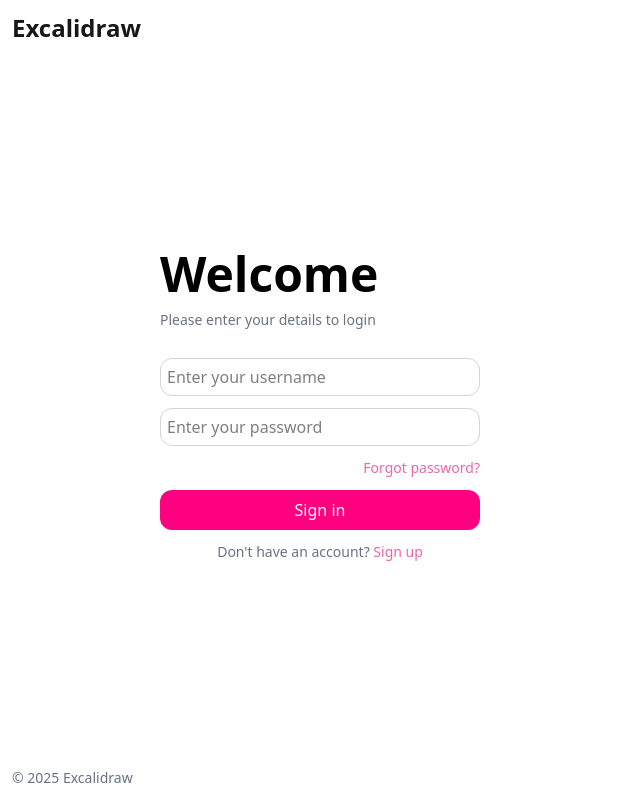
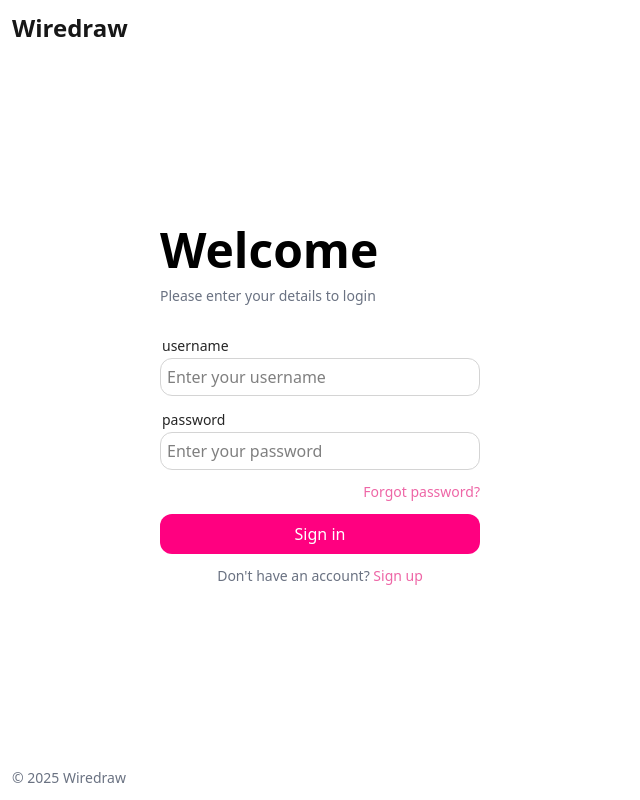
Before and after one commit to watashiwaaniket/excalidraw, a Next.js app in the folder apps/web/: page /signin in a window 1280 px wide. Shown: the whole page, without its empty margins (0-640 px from the left). Built offline with nearby package versions, Linux system fonts and the light colour scheme.

Commit message:
did some more css magic

```diff
--- a/apps/web/app/(auth)/signin/page.tsx
+++ b/apps/web/app/(auth)/signin/page.tsx
@@ -5,10 +5,10 @@ export default function page() {
     return(
         <div className="w-screen h-screen flex">
             <div className="w-screen sm:w-[50vw] h-screen flex items-center justify-between flex-col p-3">
-                <div className="text-2xl font-bold w-full text-left text-neutral-900">Excalidraw</div>
+                <div className="text-2xl font-bold w-full text-left text-neutral-900">Wiredraw</div>
                 <AuthPage isSignin={true}/>
                 <p className="text-sm text-gray-500 w-full text-left">
-                    &copy; 2025 Excalidraw
+                    &copy; 2025 Wiredraw
                 </p>
             </div>
             <div className="hidden sm:flex sm:w-[50vw] p-3">
--- a/apps/web/app/components/AuthPage.tsx
+++ b/apps/web/app/components/AuthPage.tsx
@@ -15,10 +15,10 @@ export default function AuthPage({isSignin} : AuthPageProps) {
         <div className="flex flex-col gap-3">
             <h2 className="text-4xl sm:text-5xl font-bold">{isSignin ? "Welcome" : "Create an account"}</h2>
             <p className="text-sm text-gray-500 pb-4">{isSignin ? "Please enter your details to login" : "Please enter your details to create an account"}</p>
-            <Input label={username} onChange={(e) => setUsername(e.target.value)}/>
-            <Input label={password} onChange={(e) => setPassword(e.target.value)}/>
+            <Input label={username} onChange={(e) => setUsername(e.target.value)} type="username"/>
+            <Input label={password} onChange={(e) => setPassword(e.target.value)} type="password"/>
             <Link href="/forgotpassword" className="text-sm text-[#EE66A6] text-right">Forgot password?</Link>
-            <Button isSignin={isSignin} onClick={() => alert(password)}/>
+            <Button isSignin={isSignin}/>
             <p className="text-sm text-gray-500 text-center">Don't have an account? <Link href="/signup" className="text-[#EE66A6]">Sign up</Link></p>
         </div>
     )
--- a/apps/web/app/components/ui/Button.tsx
+++ b/apps/web/app/components/ui/Button.tsx
@@ -1,12 +1,23 @@
+import { motion } from "motion/react";
+
 interface ButtonProps{
     isSignin : boolean;
-    onClick : () => void;
+    onClick ?: () => void;
 }
 
 export default function Button({isSignin, onClick} : ButtonProps) {
-    return <button onClick={onClick} className="bg-[#FF0080] text-white p-2 rounded-xl w-80 cursor-pointer hover:bg-[#FF0080]/80 transition-all duration-300">
+    return <motion.button
+        onClick={onClick}
+        className="bg-[#FF0080] text-white p-2 rounded-xl w-80 cursor-pointer hover:bg-[#FF0080]/80 transition-all duration-300"
+        whileTap={{scale: 0.95}}
+        animate={{
+            transition: {
+                duration: 1
+            }
+        }}
+    >
         <span className="text-white">
             {isSignin ? 'Sign in' : 'Sign up'}
         </span>
-    </button>
+    </motion.button>
 };
--- a/apps/web/app/components/ui/Input.tsx
+++ b/apps/web/app/components/ui/Input.tsx
@@ -1,13 +1,19 @@
 interface InputProps{
     label : string;
     onChange : (e : any) => void;
+    type : "username" | "password";
 }
 
-export default function Input({label, onChange} : InputProps) {
-    return <input
-        className="border p-1.5 rounded-xl w-80 border-neutral-300"
-        placeholder={label}
-        onChange={onChange}
-        type="password"
-    />
+export default function Input({label, onChange, type} : InputProps) {
+    return(
+        <div>
+            <p className="text-sm text-neutral-800 p-0.5">{type}</p>
+            <input
+                className="border p-1.5 rounded-xl w-80 border-neutral-300"
+                placeholder={label}
+                onChange={onChange}
+                type={type}
+            />
+        </div>
+    )
 };
--- a/apps/web/package.json
+++ b/apps/web/package.json
@@ -14,6 +14,7 @@
     "@paper-design/shaders-react": "^0.0.61",
     "@tailwindcss/postcss": "^4.1.16",
     "axios": "^1.12.2",
+    "motion": "^12.23.24",
     "next": "^15.5.0",
     "postcss": "^8.5.6",
     "react": "^19.1.0",
```
Also changed, not shown: 1 other file (tests, documents, lock files or other folders).
